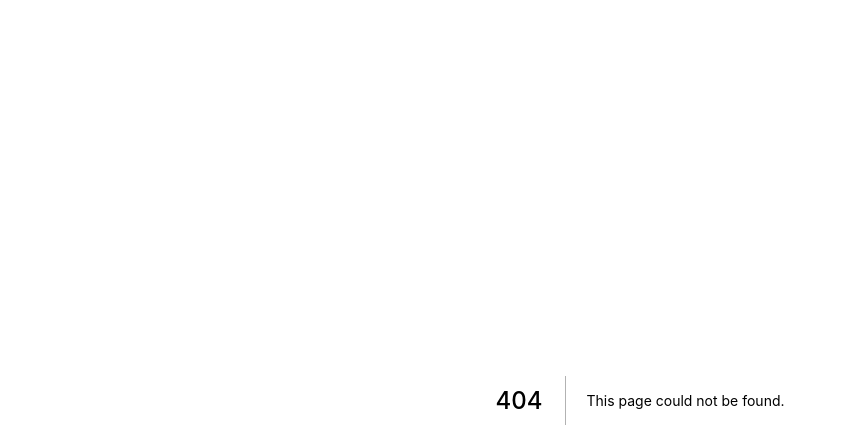
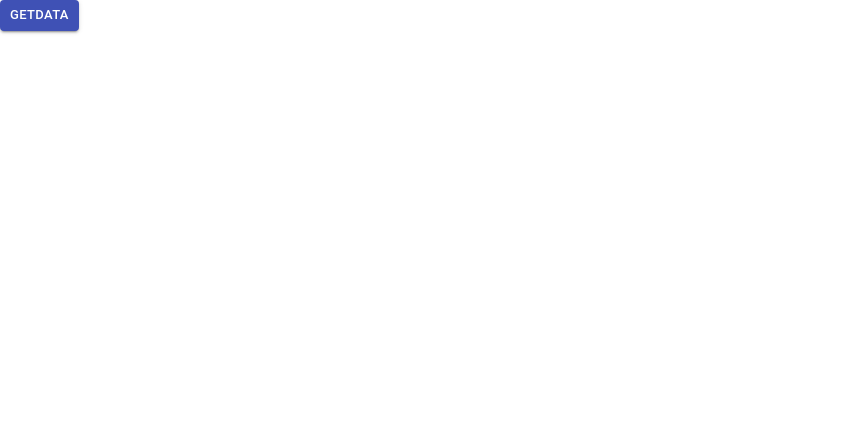
Before and after one commit to mo-ri-regen/nextjs-practice, a Next.js app: page /jsonserver in a window 1280 px wide. Before the commit this address had no page. Shown: the top 448 px of the page, without its empty margins (0-847 px from the left). Built offline with nearby package versions, Linux system fonts and the light colour scheme.

Commit message:
💄 api叩く用のページ追加

```diff
--- a/src/components/Header/index.tsx
+++ b/src/components/Header/index.tsx
@@ -22,6 +22,11 @@ export const Header = (props) => {
           </Link>
         </li>
         <li>
+          <Link href={"/jsonserver"}>
+            <a>jsonserver</a>
+          </Link>
+        </li>
+        <li>
           <Link href={"/signin"}>
             <a>signin</a>
           </Link>
--- /dev/null
+++ b/src/pages/jsonserver.tsx
@@ -0,0 +1,10 @@
+import React from "react";
+import Button from "@material-ui/core/Button";
+
+export default function jsonserver(){
+  return(
+    <div>
+      <Button variant="contained" color="primary" size="small">getdata</Button>
+    </div>
+  );
+}
```
